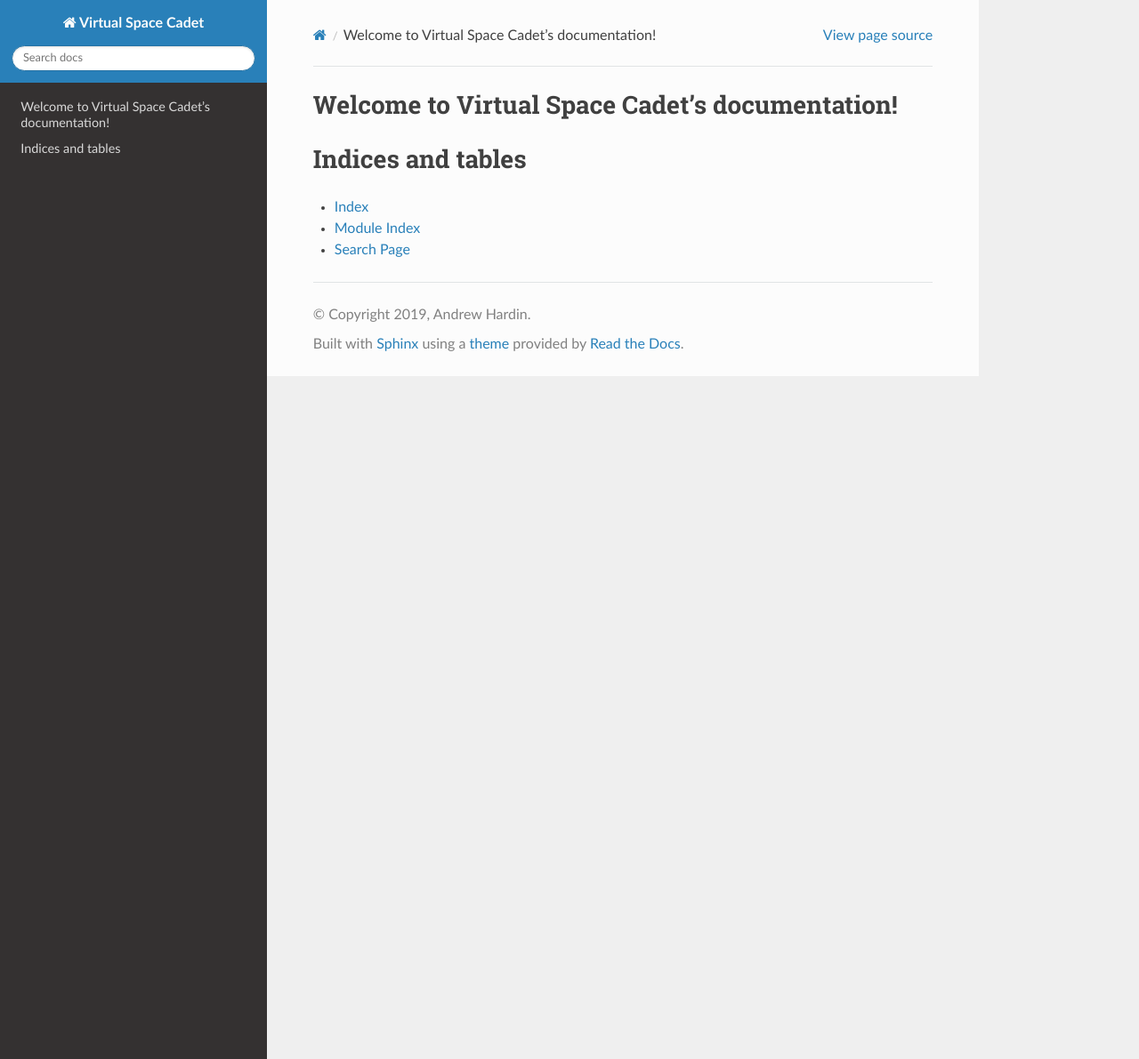
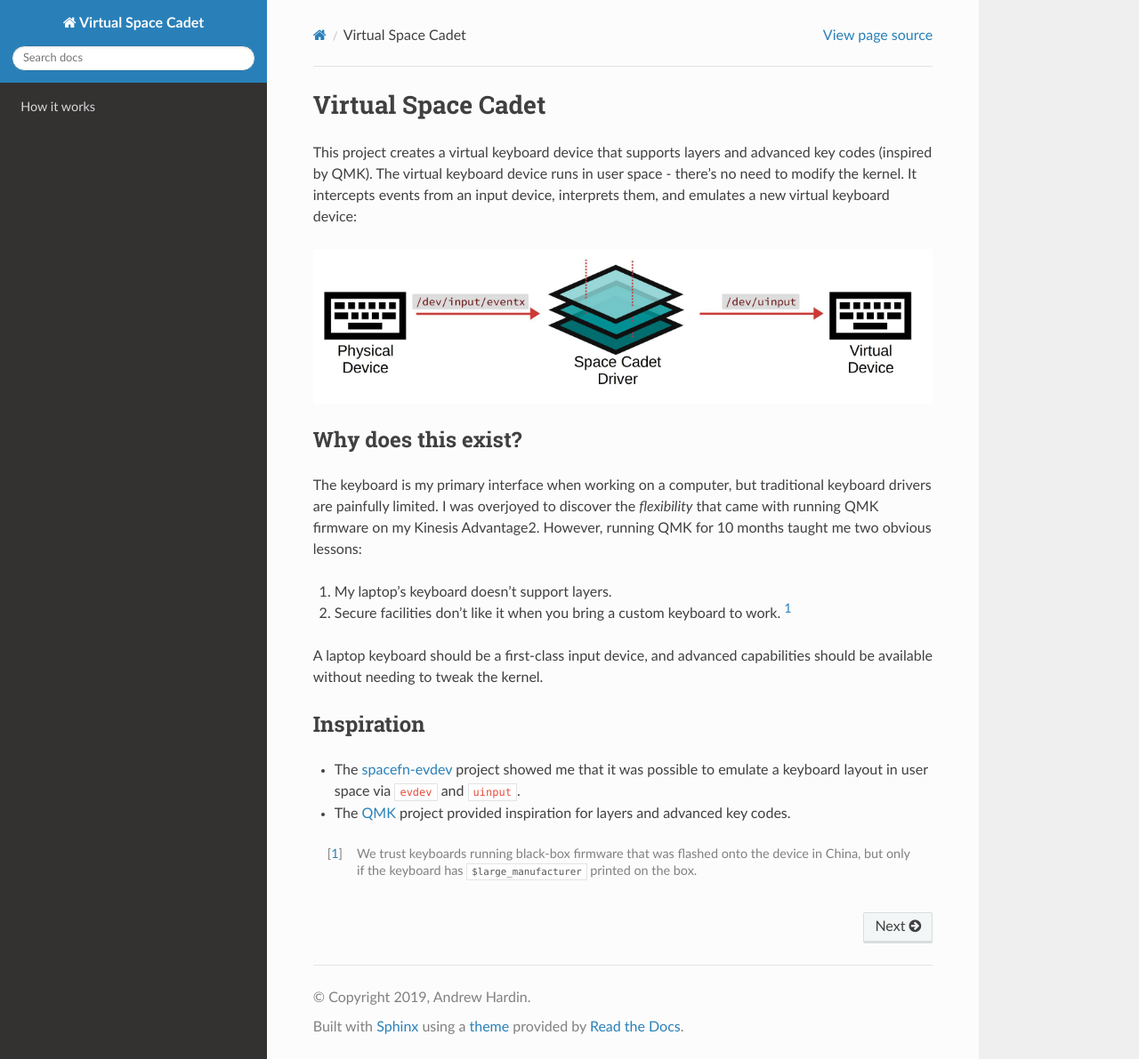
Before and after one commit to andrew-hardin/virtual-space-cadet, a Sphinx documentation site: the page built from docs/index.rst, in a window 1280 px wide and 1191 px high. Shown: the whole window at 89% size. Built offline with Sphinx 7.4.7 and the Read the Docs theme 2.0.0, drawn with Linux system fonts in a browser that asks for light colours.

```diff
--- a/docs/index.rst
+++ b/docs/index.rst
@@ -1,20 +1,46 @@
-.. Virtual Space Cadet documentation master file, created by
-   sphinx-quickstart on Sat Mar 30 19:07:06 2019.
-   You can adapt this file completely to your liking, but it should at least
-   contain the root `toctree` directive.
-
-Welcome to Virtual Space Cadet's documentation!
+Virtual Space Cadet
 ===============================================
 
 .. toctree::
    :maxdepth: 2
-   :caption: Contents:
+   :hidden:
 
+   how_it_works.rst
 
+This project creates a virtual keyboard device that supports layers and
+advanced key codes (inspired by QMK). The virtual keyboard device runs
+in user space - there's no need to modify the kernel. It intercepts events
+from an input device, interprets them, and emulates a new virtual
+keyboard device:
 
-Indices and tables
-==================
+.. image:: img/outline.jpg
 
-* :ref:`genindex`
-* :ref:`modindex`
-* :ref:`search`
+Why does this exist?
+--------------------
+The keyboard is my primary interface when working on a computer, but
+traditional keyboard drivers are painfully limited. I was overjoyed to
+discover the *flexibility* that came with running QMK firmware on my
+Kinesis Advantage2. However, running QMK for 10 months taught me two
+obvious lessons:
+
+1. My laptop's keyboard doesn't support layers.
+
+2. Secure facilities don't like it when you bring a custom keyboard
+   to work. [#]_
+
+A laptop keyboard should be a first-class input device, and advanced
+capabilities should be available without needing to tweak the kernel.
+
+Inspiration
+-----------
+
+- The `spacefn-evdev <https://github.com/abrasive/spacefn-evdev>`_
+  project showed me that it was possible to emulate a keyboard
+  layout in user space via ``evdev`` and ``uinput``.
+
+- The `QMK <https://github.com/qmk/qmk_firmware>`_
+  project provided inspiration for layers and advanced key codes.
+
+.. [#] We trust keyboards running black-box firmware that was flashed onto
+   the device in China, but only if the keyboard has ``$large_manufacturer``
+   printed on the box.
```
Also changed, not shown: README.md (+5 -8 lines), docs/how_it_works.rst (added, +67 -0 lines).
